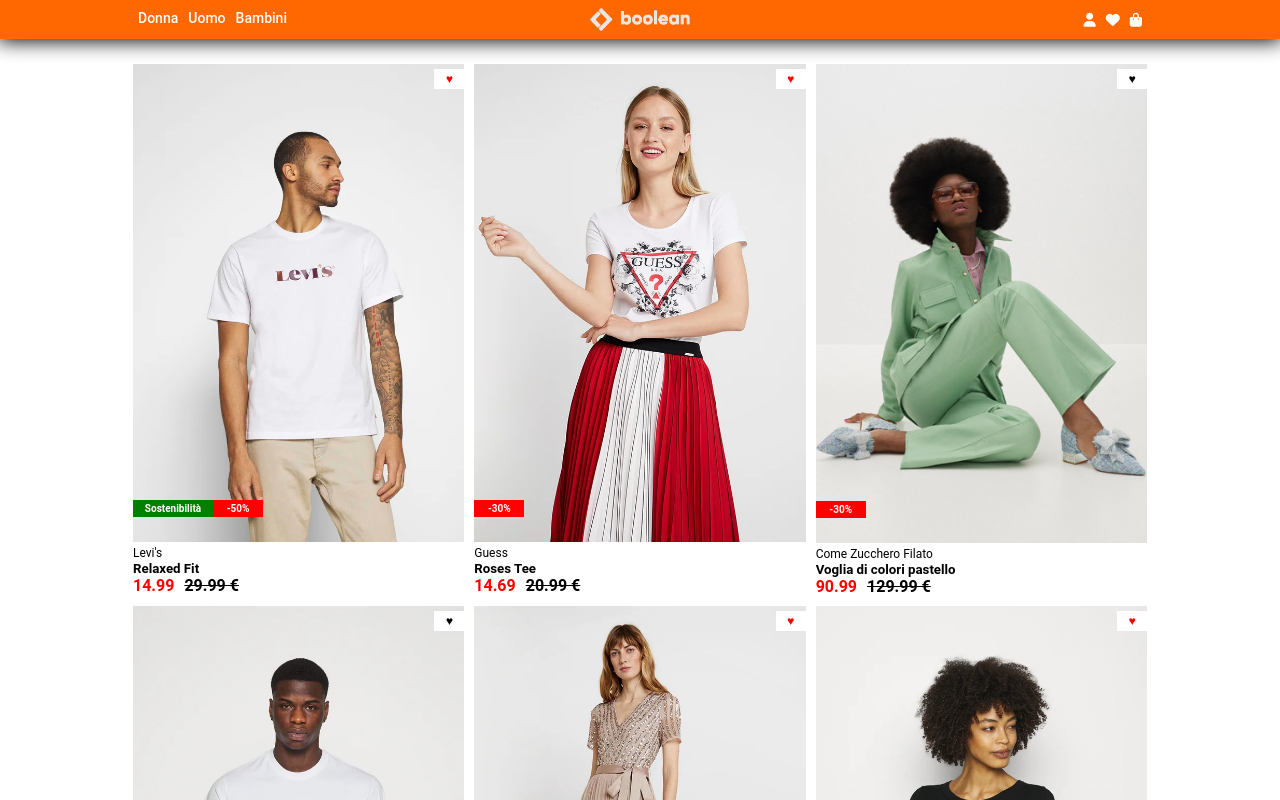
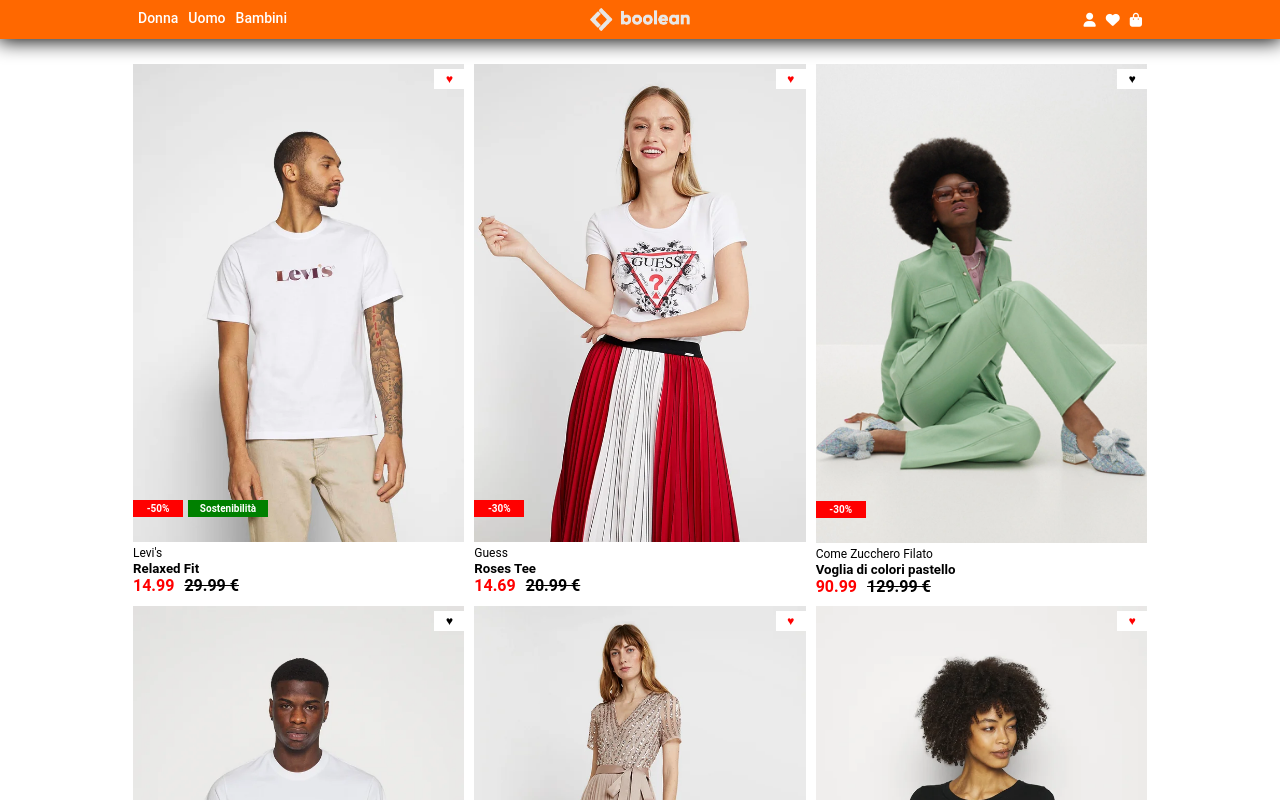
Before and after one commit to rachelpatrocinio/vite-boolando, a Vue app: page / in a window 1280 px wide. Shown: the top 800 px of the page. Built offline with nearby package versions, Linux system fonts and the light colour scheme.

Commit message:
Refactor: order of badges

```diff
--- a/src/components/CardBadges.vue
+++ b/src/components/CardBadges.vue
@@ -25,6 +25,8 @@
 .badge__red{
     background-color: red;
     width: 50px;
+    order: -1;
+    margin-right: 5px;
 }
 
 .badge__green{
--- a/src/components/CardItem.vue
+++ b/src/components/CardItem.vue
@@ -30,7 +30,7 @@
         <div class="card__header">
             <img :src="item.frontImage" alt="RELAXED FIT TEE UNISEX">
             <span @click="putInFavorites(item)" class="wishlist-btn" :class="item.isInFavorites === true ? 'c-red':'c-black'"> &hearts;</span>
-            <div class="badges">
+            <div class="badges d-flex">
                 <CardBadges :badges="item.badges"/>
             </div>
             <div class="overlay">
```
